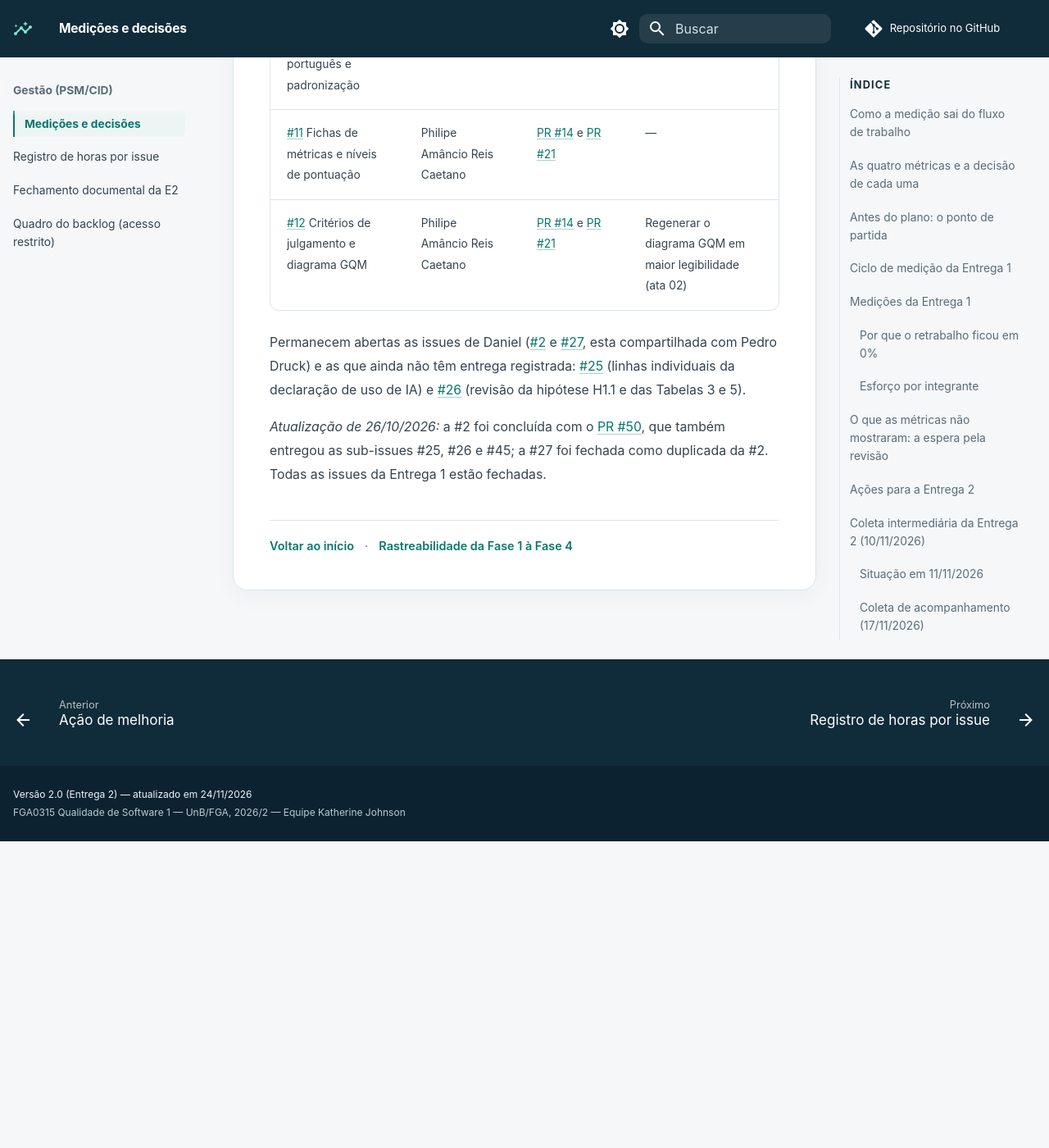
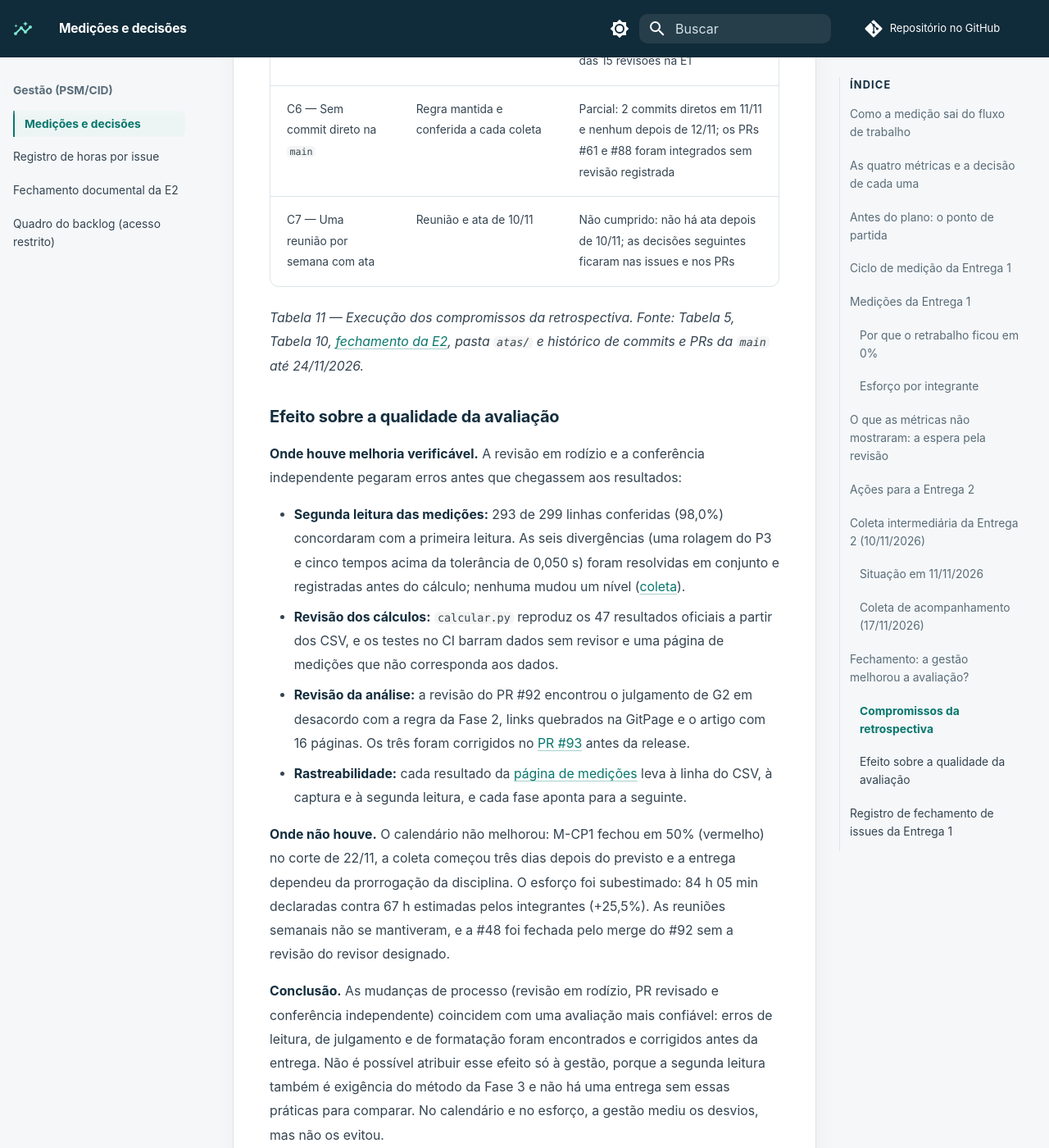
Before and after one commit to FCTE-Qualidade-de-Software-1/2026-2_T02_KATHERINE_JOHNSON, an MkDocs documentation site: the page built from docs/gestao.md, in a window 1280 px wide and 1400 px high, scrolled down 17172 px. Shown: the whole window at 82% size. Built offline with MkDocs 1.6.1 and Material for MkDocs 9.7.7, drawn with Linux system fonts in a browser that asks for light colours; comment, search, counter and statistics services are not loaded; before the commit the page ends 18198 px from its top, so only the background shows below that; some of the changed text lies outside the part shown.

Commit message:
docs(gitpage): responde se a gestão melhorou a avaliação e fecha situações da #48
A página de gestão ganha o balanço dos compromissos da retrospectiva (C1, C3,
C5, C6 e C7) e a resposta, com evidências, sobre o efeito das mudanças na
qualidade da avaliação: segunda leitura com 98,0% de concordância, cálculo
reproduzível e revisão do #92 que encontrou três erros antes da release; o
calendário e o esforço não melhoraram.

A análise e a visão geral da Fase 4 registram a integração do #92 e o ajuste
do #93, e a declaração de IA inclui o uso do Claude Code em 24/11.

```diff
--- a/docs/gestao.md
+++ b/docs/gestao.md
@@ -1,6 +1,6 @@
 # Gestão do projeto (PSM/CID)
 
-**Fechamento em 22/11/2026:** a [coleta final documental da E2](gestao-fechamento-e2.md) atualiza os indicadores, registra a declaração de Hugo e distingue horas conhecidas de totais ainda não informados. Os valores históricos abaixo preservam suas datas de corte.
+**Fechamento em 22/11/2026:** a [coleta final documental da E2](gestao-fechamento-e2.md) atualiza os indicadores, registra a declaração de Hugo e distingue horas conhecidas de totais ainda não informados. Os valores históricos abaixo preservam suas datas de corte. A resposta sobre o efeito da gestão na qualidade da avaliação e o balanço dos compromissos da retrospectiva estão em [Fechamento: a gestão melhorou a avaliação?](#efeito-gestao).
 
 A execução do projeto é acompanhada com métricas baseadas no PSM/CID, em três categorias:
 
@@ -263,6 +263,52 @@ propostas D8 a D15, está em
 
 *Tabela 10 — Coleta de acompanhamento da E2, com dados de 16/11/2026. Fonte: issues #28, #36, #46 a #49, #53 e #55 e PRs #52, #54, #56, #57, #58, #59, #61 e #62 no GitHub; histórico da `main`; pasta `atas/`.*
 
+## Fechamento: a gestão melhorou a avaliação? {#efeito-gestao}
+
+Esta seção responde, com os dados do fechamento da E2 ([corte de 22/11](gestao-fechamento-e2.md))
+e do histórico do GitHub até 24/11, o que foi feito dos compromissos da retrospectiva e se as
+mudanças na gestão melhoraram a qualidade da avaliação entregue.
+
+### Compromissos da retrospectiva {#compromissos}
+
+| Compromisso (Tabela 6) | O que foi executado | Resultado |
+|---|---|---|
+| C1 — Revisar todo PR em até 48 h | Revisor cobrado no grupo e na reunião de 10/11 | Parcial: PRs com espera acima de 48 h caíram de 6 de 15 na E1 para 2 na E2; a mediana subiu de 6,2 h para 8,24 h |
+| C3 — Listar e repassar os bloqueios | Decisão de 10/11 de completar a lista da #46 com responsável e data; pendências repassadas na reunião de 10/11 | Não evitou o atraso: veículo real, consentimento e iPhone só se resolveram em 20 a 22/11, e a coleta prevista para 18/11 ocorreu em 21 e 22/11 |
+| C5 — Revisor em rodízio definido na criação | Aplicado a todas as issues da E2 em 10/11 | Cumprido: na E2 os seis integrantes revisaram PRs (Pedro Henrique 5, Heitor 3, Daniel 2, Philipe 2, Hugo 1, Pedro Druck 1), contra três integrantes com 12 das 15 revisões na E1 |
+| C6 — Sem commit direto na `main` | Regra mantida e conferida a cada coleta | Parcial: 2 commits diretos em 11/11 e nenhum depois de 12/11; os PRs #61 e #88 foram integrados sem revisão registrada |
+| C7 — Uma reunião por semana com ata | Reunião e ata de 10/11 | Não cumprido: não há ata depois de 10/11; as decisões seguintes ficaram nas issues e nos PRs |
+
+*Tabela 11 — Execução dos compromissos da retrospectiva. Fonte: Tabela 5, Tabela 10, [fechamento da E2](gestao-fechamento-e2.md), pasta `atas/` e histórico de commits e PRs da `main` até 24/11/2026.*
+
+### Efeito sobre a qualidade da avaliação {#efeito-qualidade}
+
+**Onde houve melhoria verificável.** A revisão em rodízio e a conferência independente pegaram
+erros antes que chegassem aos resultados:
+
+- **Segunda leitura das medições:** 293 de 299 linhas conferidas (98,0%) concordaram com a
+  primeira leitura. As seis divergências (uma rolagem do P3 e cinco tempos acima da tolerância de
+  0,050 s) foram resolvidas em conjunto e registradas antes do cálculo; nenhuma mudou um nível
+  ([coleta](fase4-coleta.md#situacao-atual)).
+- **Revisão dos cálculos:** `calcular.py` reproduz os 47 resultados oficiais a partir dos CSV, e
+  os testes no CI barram dados sem revisor e uma página de medições que não corresponda aos dados.
+- **Revisão da análise:** a revisão do PR #92 encontrou o julgamento de G2 em desacordo com a regra
+  da Fase 2, links quebrados na GitPage e o artigo com 16 páginas. Os três foram corrigidos no
+  [PR #93](https://github.com/FCTE-Qualidade-de-Software-1/2026-2_T02_KATHERINE_JOHNSON/pull/93) antes da release.
+- **Rastreabilidade:** cada resultado da [página de medições](fase4-medicoes.md) leva à linha do
+  CSV, à captura e à segunda leitura, e cada fase aponta para a seguinte.
+
+**Onde não houve.** O calendário não melhorou: M-CP1 fechou em 50% (vermelho) no corte de 22/11, a
+coleta começou três dias depois do previsto e a entrega dependeu da prorrogação da disciplina. O esforço foi
+subestimado: 84 h 05 min declaradas contra 67 h estimadas pelos integrantes (+25,5%). As reuniões
+semanais não se mantiveram, e a #48 foi fechada pelo merge do #92 sem a revisão do revisor designado.
+
+**Conclusão.** As mudanças de processo (revisão em rodízio, PR revisado e conferência independente)
+coincidem com uma avaliação mais confiável: erros de leitura, de julgamento e de formatação foram
+encontrados e corrigidos antes da entrega. Não é possível atribuir esse efeito só à gestão, porque
+a segunda leitura também é exigência do método da Fase 3 e não há uma entrega sem essas práticas
+para comparar. No calendário e no esforço, a gestão mediu os desvios, mas não os evitou.
+
 ## Registro de fechamento de issues da Entrega 1
 
 Em 25/10/2026, as issues abaixo foram fechadas por Pedro Druck, por decisão do grupo. Os
```
Also changed, not shown: docs/declaracao-ia.md (+2 -1 lines), docs/fase4-analise.md (+3 -2 lines), docs/fase4.md (+1 -1 lines).
